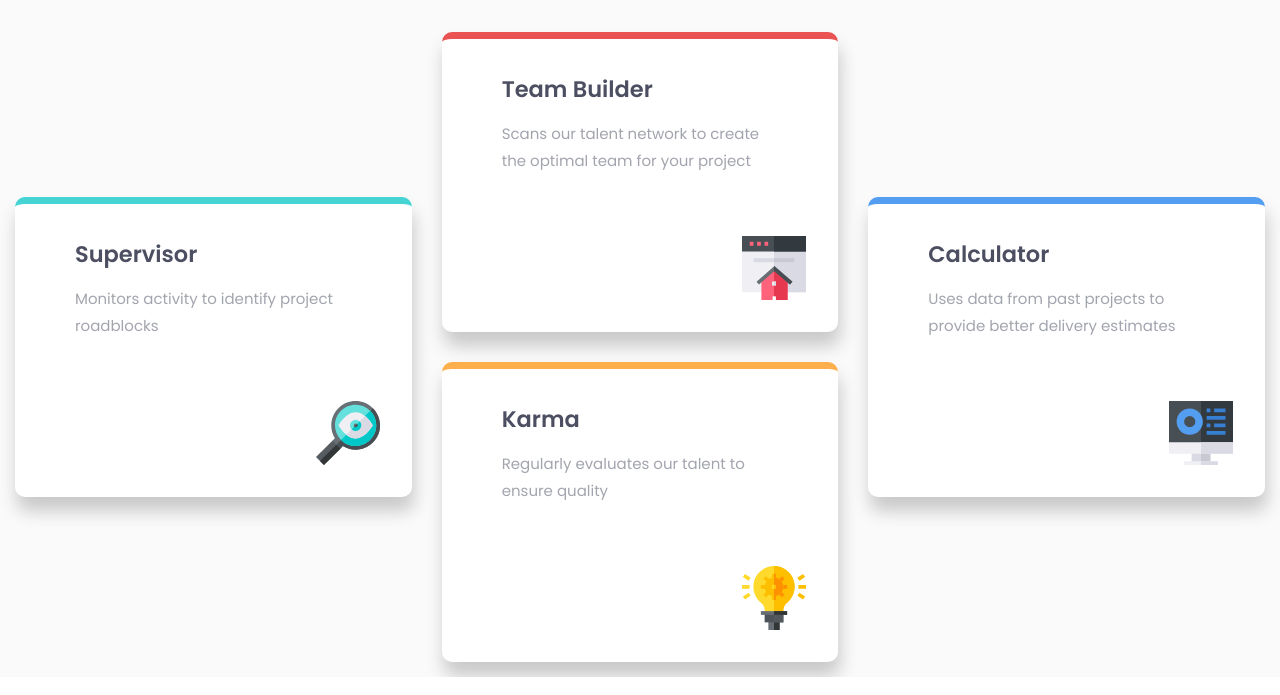
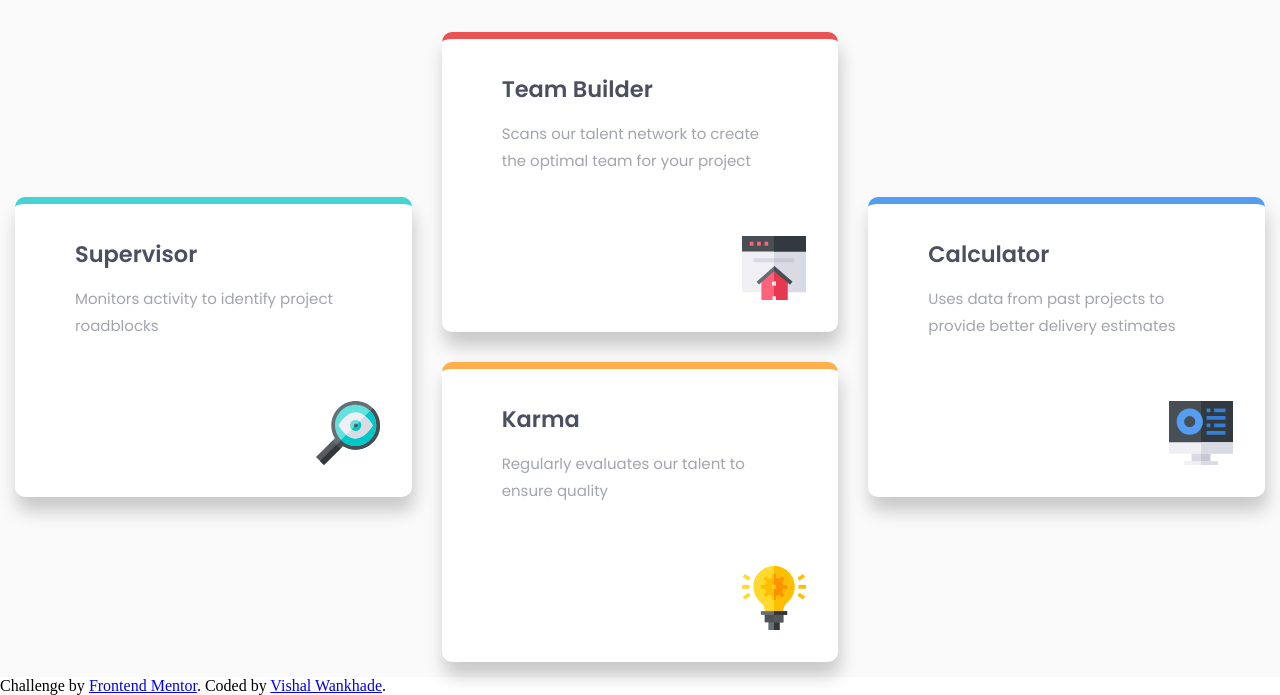
Before and after one commit to Vishal-wankhade/four-card-feature-section-master, a plain HTML site: page index.html in a window 1280 px wide. Shown: the part 187-882 px from the top of the page. Drawn offline with Linux system fonts and the light colour scheme.

Commit message:
Update index.html
initial commit

```diff
--- a/index.html
+++ b/index.html
@@ -12,10 +12,8 @@
   <title>Frontend Mentor | Four card feature section</title>
 
   <!-- Feel free to remove these styles or customise in your own stylesheet 👍 -->
-  <!-- <style>
-    .attribution { font-size: 11px; text-align: center; }
-    .attribution a { color: hsl(228, 45%, 44%); }
-  </style> -->
+
+
 </head>
 <body>
   <div class="main">
@@ -59,11 +57,11 @@
    </section>
 </div>
 
-  <!-- <footer>
+  <footer>
     <p class="attribution">
       Challenge by <a href="https://www.frontendmentor.io?ref=challenge" target="_blank">Frontend Mentor</a>.
-      Coded by <a href="#">Your Name Here</a>.
+      Coded by <a href="https://www.instagram.com/itsvidwan/">Vishal Wankhade</a>.
     </p>
-  </footer> -->
+  </footer>
 </body>
 </html>
```
